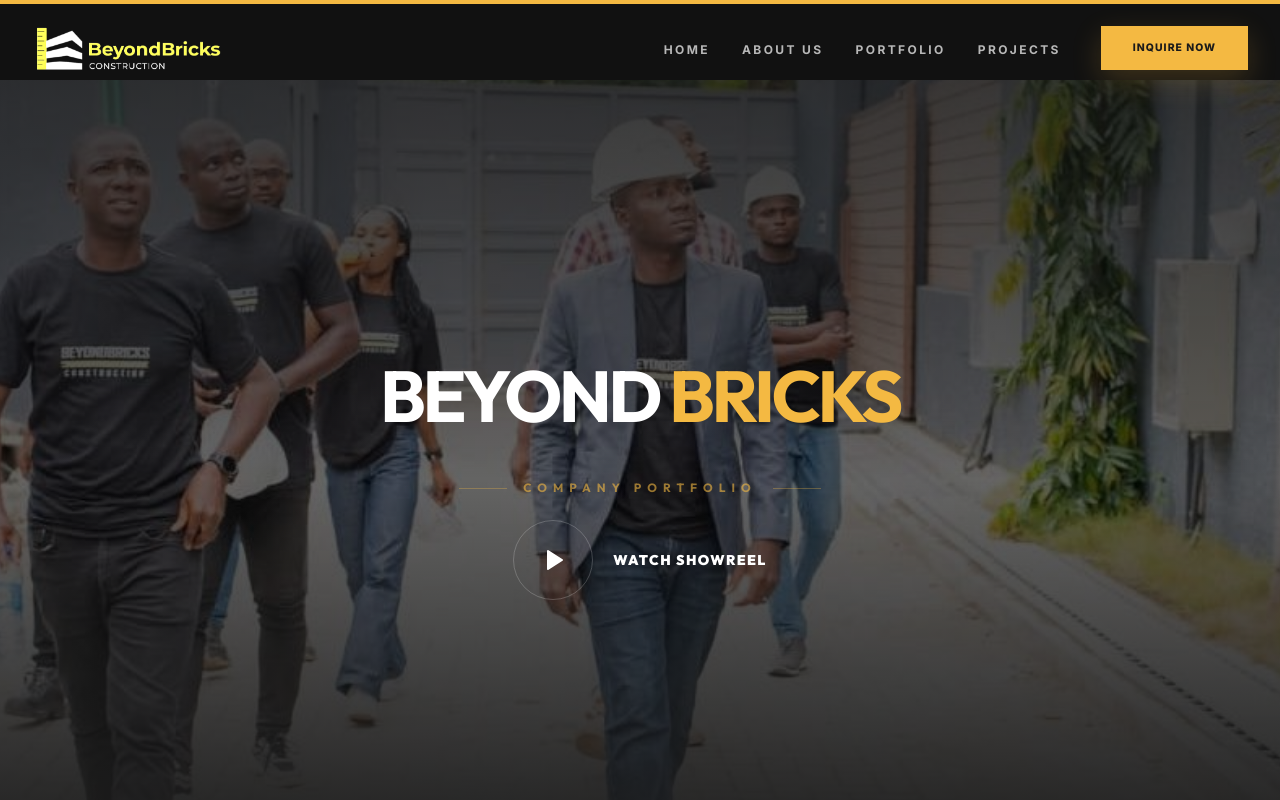
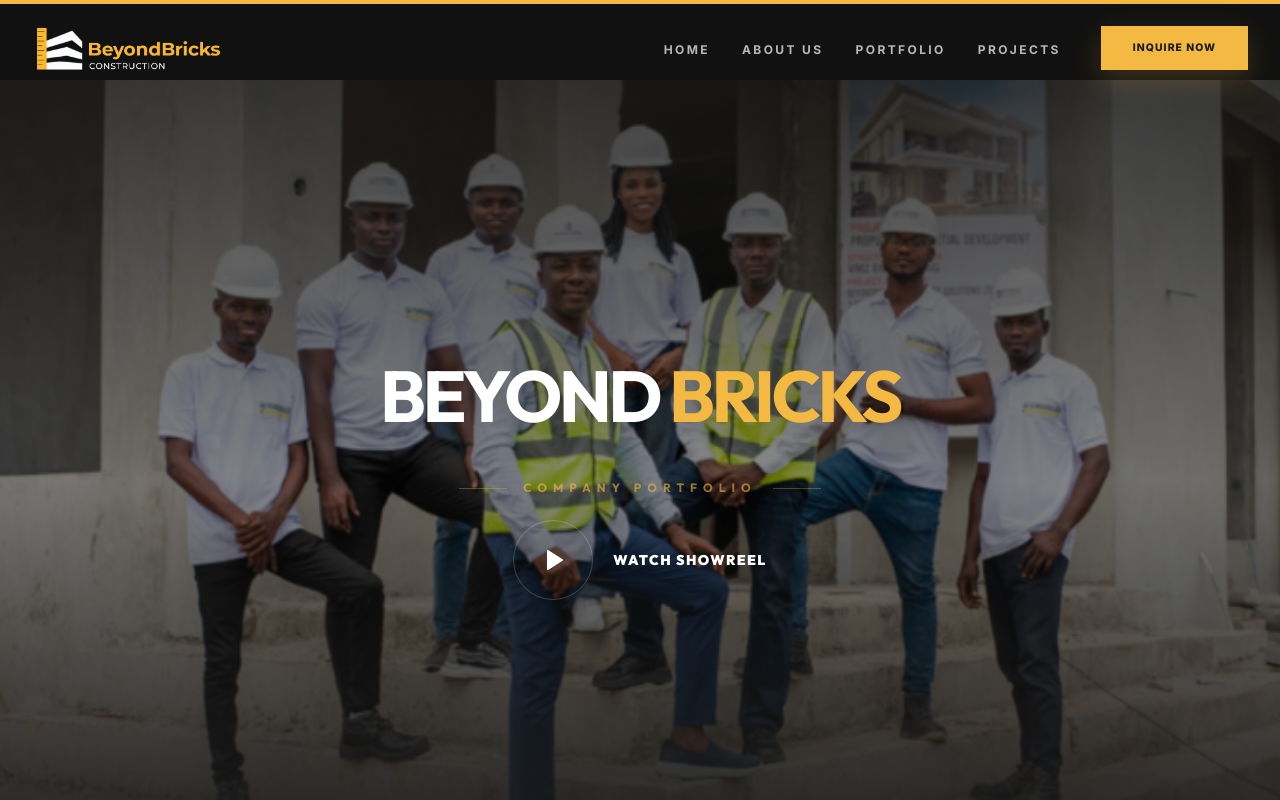
Before and after one commit to marvellousadesanya/beyondbricks, a React (Vite) app: page /portfolio in a window 1280 px wide. Shown: the top 800 px of the page. Built offline with nearby package versions, Linux system fonts and the light colour scheme.

Commit message:
logo change

```diff
--- a/src/components/Navbar.jsx
+++ b/src/components/Navbar.jsx
@@ -70,7 +70,7 @@
             <img
               src={logo}
               alt="Beyond Bricks"
-              className="w-40 md:w-48 h-auto brightness-200 transition-all duration-300 hover:scale-[1.03]"
+              className="w-40 md:w-48 h-auto transition-all duration-300 hover:scale-[1.03]"
             />
           </a>
         </motion.div>
--- a/src/pages/PortfolioPage.jsx
+++ b/src/pages/PortfolioPage.jsx
@@ -4,7 +4,7 @@
 import { motion, useScroll, useTransform, AnimatePresence } from "framer-motion";
 import { projects } from "../data/projects";
 import bamiHero from "../assets/bami-hero.jpg";
-import teamHero from "../assets/beyondbricks-team-hero.jpg";
+import teamHero from "../assets/team-portfolio.png";
 import showreelVideo from "../assets/showreel.mp4";
 import { X } from "lucide-react";
 import CTA from "../components/CTA";
@@ -199,9 +199,9 @@
           <img
             src={teamHero}
             alt="Beyond Bricks Team"
-            className="w-full h-full object-cover brightness-[0.4] scale-105"
+            className="w-full h-full object-cover brightness-[0.55] scale-105"
           />
-          <div className="absolute inset-0 bg-gradient-to-b from-primary-dark/60 via-transparent to-primary-dark" />
+          <div className="absolute inset-0 bg-gradient-to-b from-primary-dark/65 via-transparent to-primary-dark" />
         </div>
 
         <motion.div
@@ -414,18 +414,15 @@
             {[
               {
                 title: "Civil Engineering Works",
-                items: ["Building constructions", "Structural designs", "Steel fabrications", "Swimming pools and retaining walls", "Foundation engineering"],
-                accent: true
+                items: ["Building constructions", "Structural designs", "Steel fabrications", "Swimming pools and retaining walls", "Foundation engineering"]
               },
               {
                 title: "Architectural Works",
-                items: ["Building designs", "Kitchen cabinets and wardrobes", "Solid core Flushdoors", "Interior decorations"],
-                accent: false
+                items: ["Building designs", "Kitchen cabinets and wardrobes", "Solid core Flushdoors", "Interior decorations"]
               },
               {
                 title: "Mechanical / Electrical Works",
-                items: ["Plumbing services provision", "Electrical services provision"],
-                accent: false
+                items: ["Plumbing services provision", "Electrical services provision"]
               }
             ].map((service, i) => (
               <motion.div
@@ -434,14 +431,14 @@
                 whileInView={{ opacity: 1, y: 0 }}
                 viewport={{ once: true }}
                 transition={{ delay: i * 0.1 }}
-                className={`p-10 rounded-3xl border transition-all duration-500 overflow-hidden relative group ${service.accent ? 'bg-accent-gold border-accent-gold h-full' : 'bg-secondary-dark/30 border-white/10 hover:border-accent-gold/50'}`}
+                className="p-10 rounded-3xl border border-white/10 bg-secondary-dark/30 hover:bg-accent-gold hover:border-accent-gold transition-all duration-500 overflow-hidden relative group"
               >
-                <div className={`absolute -top-10 -right-10 text-8xl font-black italic select-none opacity-10 transition-transform group-hover:scale-110 ${service.accent ? 'text-primary-dark' : 'text-accent-gold'}`}>0{i+1}</div>
-                <h3 className={`text-lg md:text-xl font-bold uppercase mb-10 pb-6 border-b leading-tight min-h-[4rem] ${service.accent ? 'text-primary-dark border-primary-dark/20' : 'text-white border-white/5'}`}>{service.title}</h3>
+                <div className="absolute -top-10 -right-10 text-8xl font-black italic select-none opacity-10 transition-transform group-hover:scale-110 text-accent-gold group-hover:text-primary-dark">0{i+1}</div>
+                <h3 className="text-lg md:text-xl font-bold uppercase mb-10 pb-6 border-b border-white/5 group-hover:border-primary-dark/20 leading-tight min-h-[4rem] text-white group-hover:text-primary-dark leading-tight">{service.title}</h3>
                 <ul className="space-y-4">
                   {service.items.map((item, idx) => (
-                    <li key={idx} className={`flex items-start gap-4 text-sm md:text-base ${service.accent ? 'text-primary-dark/80 font-medium' : 'text-gray-400 font-light'}`}>
-                      <span className={`mt-1.5 w-1.5 h-1.5 rounded-full flex-shrink-0 ${service.accent ? 'bg-primary-dark' : 'bg-accent-gold'}`} />
+                    <li key={idx} className="flex items-start gap-4 text-sm md:text-base text-gray-400 group-hover:text-primary-dark/80 font-light group-hover:font-medium">
+                      <span className="mt-1.5 w-1.5 h-1.5 rounded-full flex-shrink-0 bg-accent-gold group-hover:bg-primary-dark text-accent-gold" />
                       {item}
                     </li>
                   ))}
```
Also changed, not shown: src/assets/team-portfolio.png (added).
